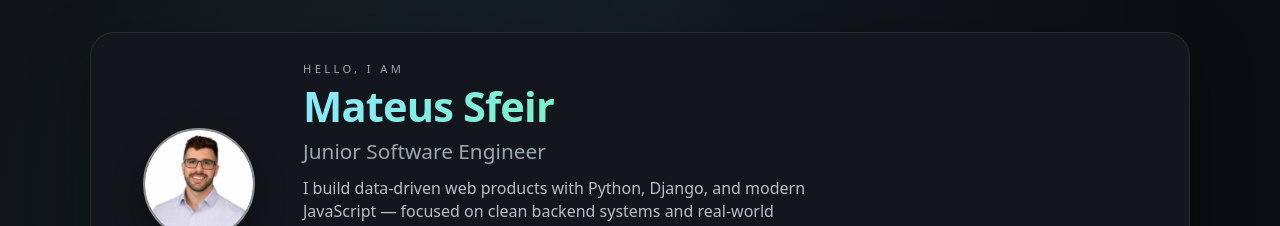
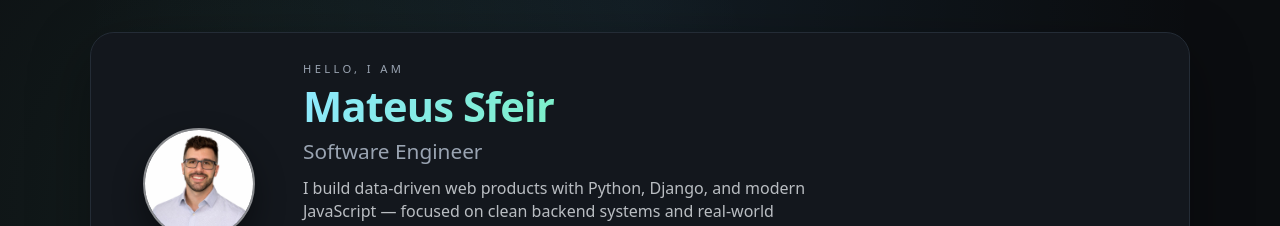
Before and after one commit to mateussfeir/portfolio, a React (Vite) app: page / in a window 1280 px wide. Shown: the top 226 px of the page. Built offline with nearby package versions, Linux system fonts and the light colour scheme.

Commit message:
Renamed my role

```diff
--- a/src/App.jsx
+++ b/src/App.jsx
@@ -57,7 +57,7 @@ function App() {
             <h1>
               <span className="name-accent">Mateus Sfeir</span>
             </h1>
-            <h2>Junior Software Engineer</h2>
+            <h2>Software Engineer</h2>
             <p className="subtitle">
               I build data-driven web products with Python, Django, and modern
               JavaScript — focused on clean backend systems and real-world
```
